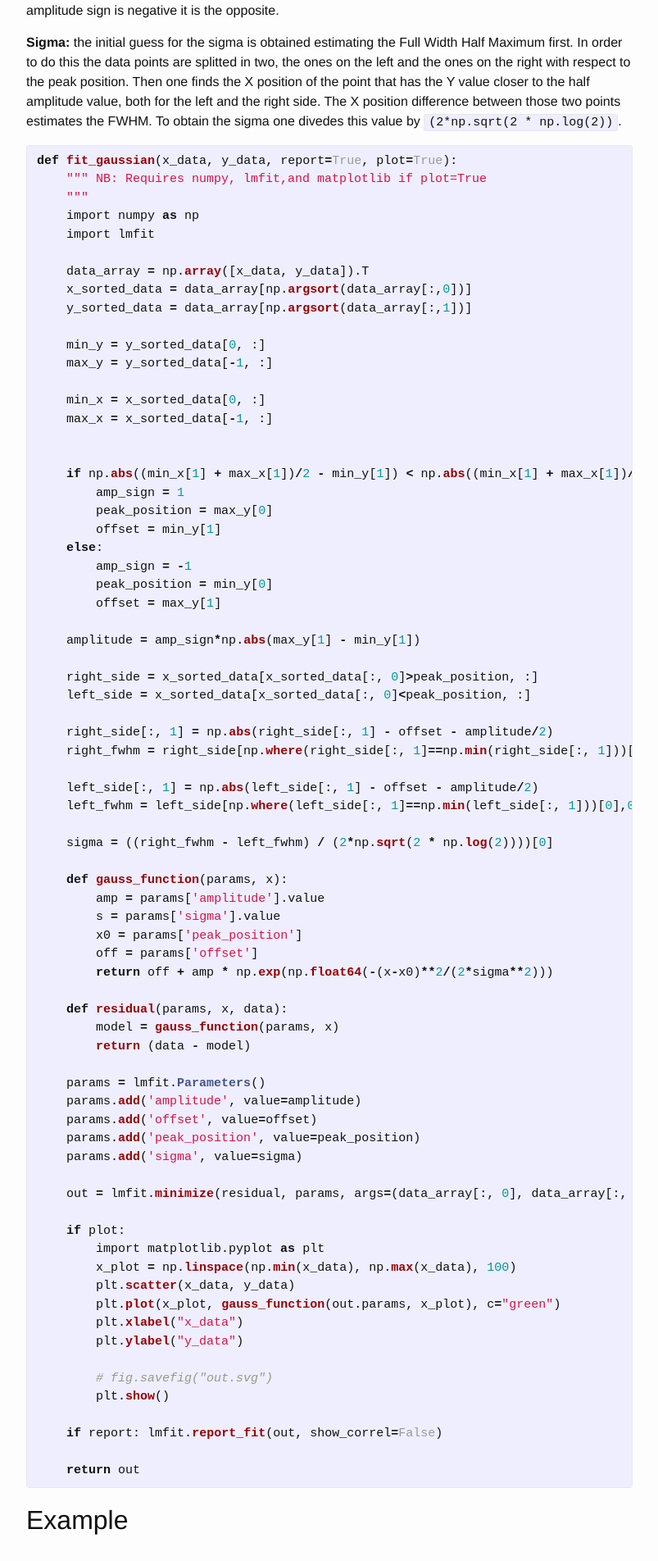
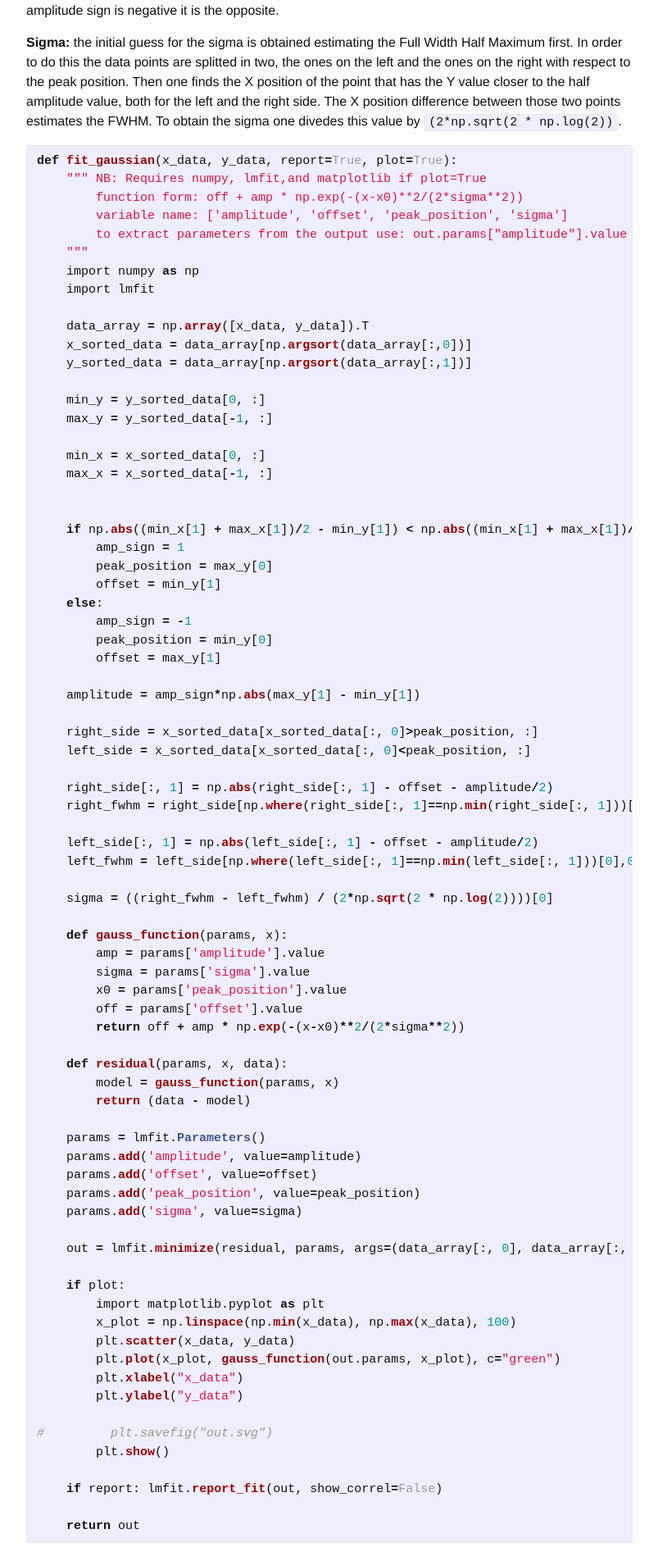
Before and after one commit to AndreaAmico/AndreaAmico.github.io, a Jekyll site: the page built from _posts/2016-07-01-gaussian-function-fitter.markdown, in a window 1280 px wide. Shown: the part 511-2415 px from the top of the page at 82% size, without its empty margins (238-1041 px from the left). Built offline with Jekyll 4.4.1, drawn with Linux system fonts in a browser that asks for light colours; some of the changed text lies outside the part shown.

Commit message:
Gaussian fitter updated

```diff
--- a/_posts/2016-07-01-gaussian-function-fitter.markdown
+++ b/_posts/2016-07-01-gaussian-function-fitter.markdown
@@ -23,6 +23,9 @@
 {% highlight python %}
 def fit_gaussian(x_data, y_data, report=True, plot=True):
     """ NB: Requires numpy, lmfit,and matplotlib if plot=True
+        function form: off + amp * np.exp(-(x-x0)**2/(2*sigma**2))
+        variable name: ['amplitude', 'offset', 'peak_position', 'sigma']
+        to extract parameters from the output use: out.params["amplitude"].value
     """
     import numpy as np
     import lmfit
@@ -62,10 +65,10 @@
 
     def gauss_function(params, x):
         amp = params['amplitude'].value
-        s = params['sigma'].value
-        x0 = params['peak_position']
-        off = params['offset']
-        return off + amp * np.exp(np.float64(-(x-x0)**2/(2*sigma**2)))
+        sigma = params['sigma'].value
+        x0 = params['peak_position'].value
+        off = params['offset'].value
+        return off + amp * np.exp(-(x-x0)**2/(2*sigma**2))
 
     def residual(params, x, data):
         model = gauss_function(params, x)
@@ -87,13 +90,48 @@
         plt.xlabel("x_data")
         plt.ylabel("y_data")
 
-        # fig.savefig("out.svg")
+#         plt.savefig("out.svg")
         plt.show()
 
     if report: lmfit.report_fit(out, show_correl=False)
 
     return out
+
 {% endhighlight %}
 
 Example
 ----------------------------
+
+{% highlight python %}
+off = 1
+amp = -2
+x0 = 2
+sigma = 1
+
+noise = np.random.random(100)-0.5
+x_data = (np.random.random(100)-0.5)*10
+y_data = off + amp*np.exp(-(x_data-x0)**2/(2*sigma**2)) + noise
+
+fit_gaussian(x_data, y_data)
+{% endhighlight %}
+
+Figure output:
+
+{% include _images/{{ page.date | date: '%Y-%m-%d'}}/gauss-fitter-output.svg%}
+
+Text output:
+{% highlight python %}
+[[Fit Statistics]]
+    # function evals   = 33
+    # data points      = 100
+    # variables        = 4
+    chi-square         = 32.849
+    reduced chi-square = 0.342
+    Akaike info crit   = -99.243
+    Bayesian info crit = -88.822
+[[Variables]]
+    amplitude:      -2.43280018 +/- 0.198035 (8.14%) (init=-3.902941)
+    offset:          0.97912407 +/- 0.084108 (8.59%) (init= 1.957917)
+    peak_position:   2.00695831 +/- 0.072144 (3.59%) (init= 2.21673)
+    sigma:           0.87205535 +/- 0.088285 (10.12%) (init= 1.938921)
+{% endhighlight %}
```
Also changed, not shown: _includes/_images/2016-07-01/gauss-fitter-output.svg (added).
